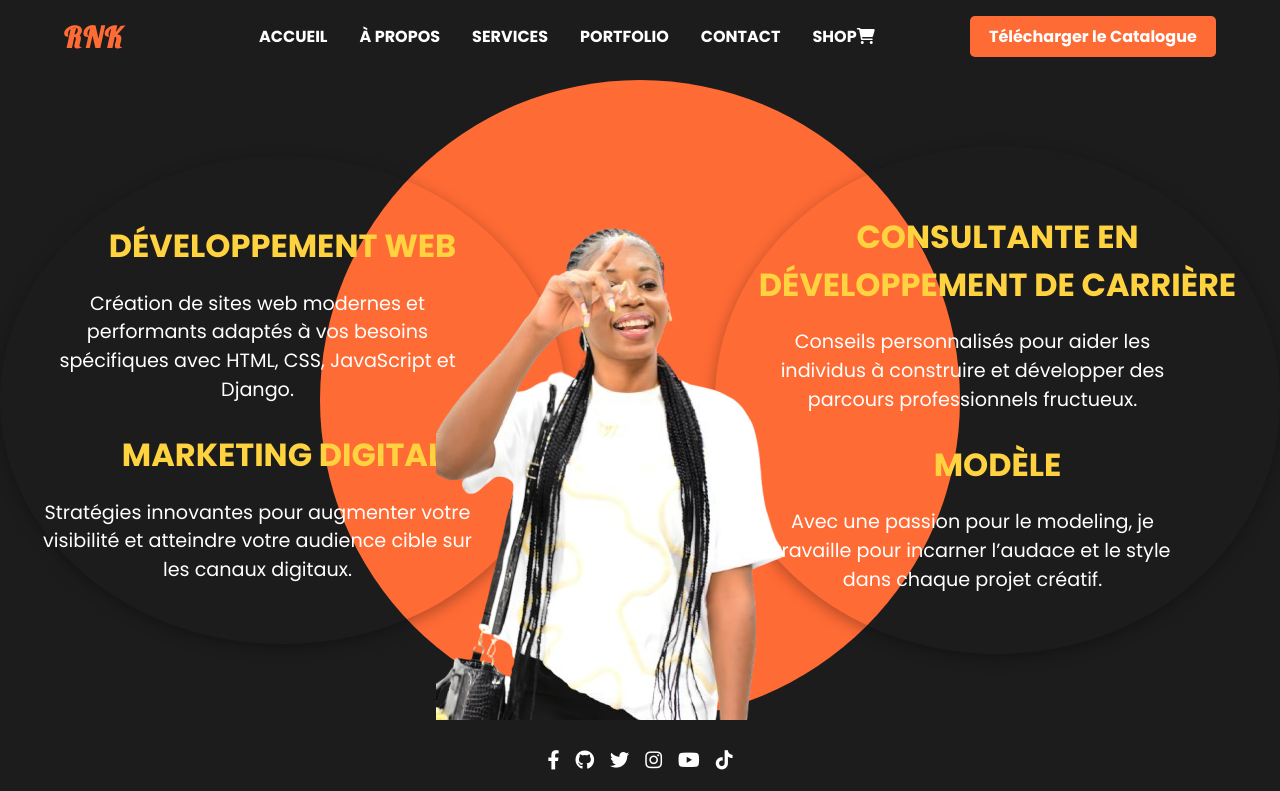
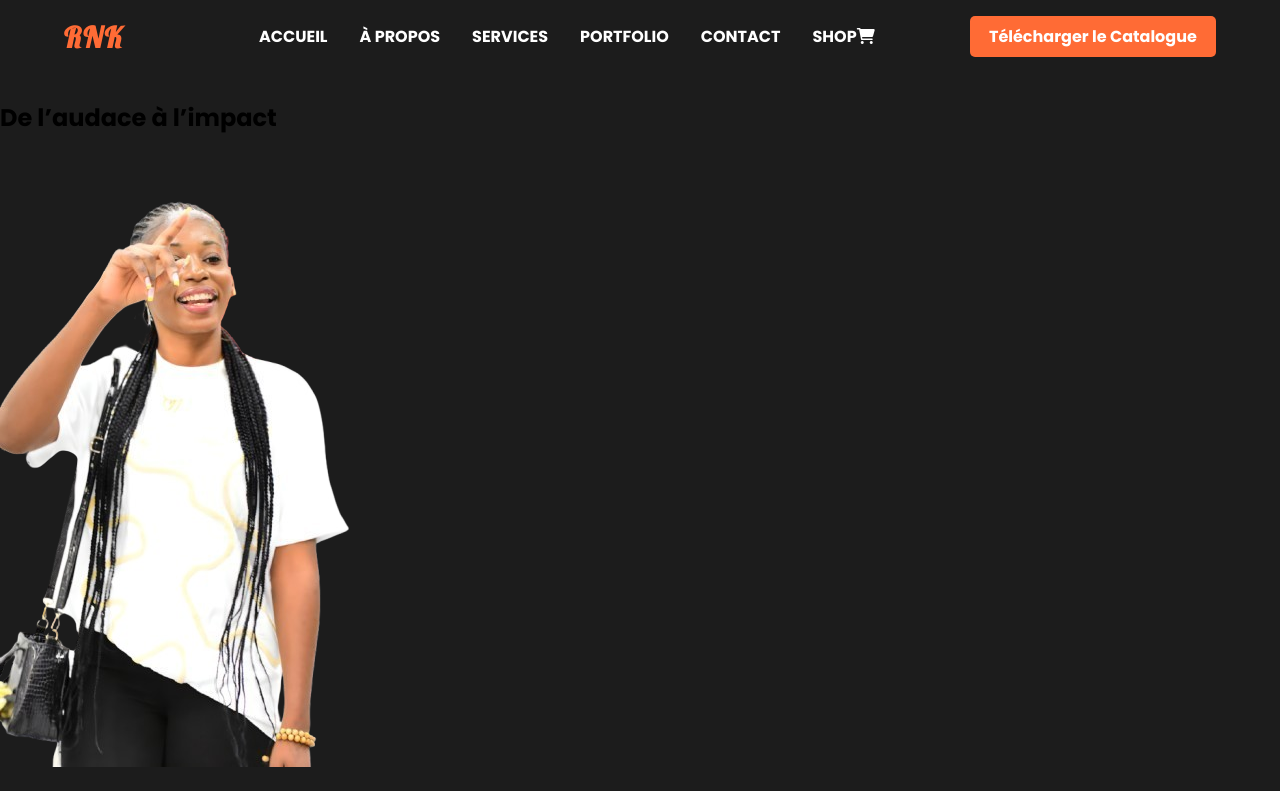
Before and after one commit to Rosvanie/portfolio, a plain HTML site: page index.html in a window 1280 px wide. Shown: the top 791 px of the page. Drawn offline with Linux system fonts and the light colour scheme.

Commit message:
Update style.css

```diff
--- a/style.css
+++ b/style.css
@@ -28,10 +28,17 @@ body {
     padding: 0;
     box-sizing: border-box;
     font-family: var(--font-links);
+    scroll-padding-top: 80px; /* Ajustez cette valeur en fonction de la hauteur de votre navbar */
+    background-color: var(--navbar-bg);
+
 }
 
 
-
+section {
+    height: calc(100vh - 80px); /* Remplacez 80px par la hauteur exacte de votre navbar */
+    padding-top: 80px; /* Crée un espacement en haut de la section pour éviter qu'elle commence sous la navbar */
+    box-sizing: border-box;
+}
 
 .navbar {
     display: flex;
@@ -96,6 +103,7 @@ body {
 
 .navbar-download .download-btn:hover {
     background-color: var(--hover-color);
+    color: var(--navbar-bg);
 }
 
 
@@ -186,267 +194,3 @@ body {
 .hamburger.open span:nth-child(3) {
     transform: rotate(-45deg) translate(5px, -5px); /* Troisième barre devient la partie inférieure */
 }
-
-
-
-
-
-
-
-
-
-
-
-/* Section Home */
-.home-section {
-    position: relative;
-    display: flex;
-    align-items: flex-end; /* Alignement du contenu vers le bas */
-    justify-content: center;
-    height: 100vh; /* Remplit toute la hauteur de l'écran */
-    background-color: var(--navbar-bg);
-    color: var(--link-color);
-    overflow: hidden; /* Évite le débordement */
-}
-
-#slogan{
-    display: none;
-}
-
-/* Grand Cercle de fond */
-.circle-bg {
-    position: absolute;
-    width: 50vw; /* Prend 60% de la largeur de l'écran */
-    height: 50vw; /* Prend 60% de la hauteur de l'écran */
-    max-height: 100vh; /* Max hauteur de 60% de la hauteur de l'écran */
-    background-color: var(--primary-color);
-    border-radius: 50%; /* Cercle complet */
-    top: 50%; /* Centrer verticalement */
-    left: 50%; /* Centrer horizontalement */
-    transform: translate(-50%, -50%); /* Centrer complètement */
-    z-index: 1; /* Au fond */
-}
-
-
-/* Image devant le cercle */
-.image-container {
-    position: absolute; /* Positionnement absolu */
-    bottom: 0; /* Coller l'image au bas de la section */
-    left: 50%; /* Centrer horizontalement */
-    transform: translate(-50%, 0); /* Ajustement centré */
-    z-index: 3; /* Au-dessus de tout */
-}
-
-.image-container img {
-    width: 100%; /* Ajustez la taille selon vos préférences */
-    height: auto;
-    max-width: 500px; /* Taille maximale pour l'image */
-}
-
-
-/* Ajustements responsifs */
-@media(max-width:820px){
-    .image-container img{
-        width: 500px;
-    }
-}
-@media (max-width: 768px) {
-    .content-container {
-        flex-direction: column;
-        text-align: center;
-    }
-
-
-    .image-container {
-        bottom: -20%; /* Ajustez selon le placement sur mobile */
-        width: 100%; /* Taille réduite pour mobile */
-    }
-}
-
-
-
-
-
-
-
-/* Section principale */
-.content-container {
-    display: flex;
-    justify-content: space-between;
-    align-items: center; /* Aligne verticalement */
-    height: 100%; /* Hauteur complète de la section */
-    position: relative; /* Pour un positionnement absolu des enfants */
-    z-index: 2;
-    gap: 150px;
-}
-
-/* Styles de texte à gauche et à droite */
-.text-left, .text-right {
-    flex: 1; /* Prend une part égale de l'espace */
-    display: flex;
-    justify-content: center; /* Centre le contenu dans le cercle */
-    align-items: center; /* Centre le contenu verticalement */
-
-}
-
-.circle {
-    background: linear-gradient(135deg, var(--primary-color), var(--secondary-color)); /* Dégradé de couleurs */
-    border-radius: 50%; /* Cercle complet */
-    padding: 40px; /* Espace à l'intérieur du cercle */
-    text-align: center; /* Centre le texte */
-    box-shadow: 0 4px 15px rgba(0, 0, 0, 0.3); /* Ombre portée pour un effet de profondeur */
-}
-
-.circle h2 {
-    font-size: 2em; /* Taille du titre */
-    margin-bottom: 0.5em; /* Espacement sous le titre */
-    font-weight: bold; /* Texte en gras */
-    text-transform: uppercase; /* Met en majuscules */
-    color: var(--hover-color); /* Couleur du texte */
-
-
-}
-
-
-.circle p {
-    font-size: 1.2em; /* Taille du texte descriptif */
-    line-height: 1.5; /* Hauteur de ligne pour la lisibilité */
-    color: var(--link-color); /* Couleur du texte */
-
-}
-
-.text-left .circle p{
-    margin-right: 50px;
-}
-.text-right .circle p{
-    margin-right: 50px;
-}
-
-
-/* Ajustements responsifs pour le texte */
-
-@media(max-width:862px){
-    .circle p{
-        display: none;
-    }
-}
-/* Pour les écrans de 768px et moins */
-@media (max-width: 768px) {
-    .content-container{
-        display: none;
-    }
-
-}
-
-
-
-
-
-
-
-
-
-/* Section pour les liens des réseaux sociaux */
-.social-links {
-    position: absolute; /* Positionnement absolu */
-    bottom: 0; /* Coller au bas de la section */
-    left: 0; /* Aligner à gauche */
-    width: 100%; /* Prend toute la largeur de l'écran */
-    height: 10%; /* Prend 20% de la hauteur de la section */
-    background-color: var(--navbar-bg); /* Fond noir pour masquer imperfections */
-    display: flex; /* Flexbox pour l'alignement horizontal */
-    justify-content: center; /* Centrer les icônes horizontalement */
-    align-items: center; /* Centrer verticalement */
-    z-index: 10000; /* Doit être au-dessus de tout */
-}
-
-.social-icon {
-    color: var(--link-color); /* Couleur des icônes */
-    font-size: 1.5em; /* Taille des icônes */
-    margin: 0 1em; /* Espace entre les icônes */
-    transition: transform 0.3s; /* Animation pour l'effet hover */
-}
-
-.social-icon:hover {
-    transform: scale(1.1); /* Agrandir l'icône au survol */
-    color: var(--hover-color);
-    zoom: 2;
-}
-
-
-
-
-
-
-
-
-
-
-
-
-
-/* Style général de la section À propos */
-.about-section {
-    background-color: var(--background-color);
-    color: var(--main-text-color);
-    font-family: var(--font-links);
-    padding: 3rem 2rem;
-    max-width: 1200px;
-    margin: 0 auto;
-    border-radius: 8px;
-    text-align: center;
-}
-
-/* Titres */
-.about-title {
-    font-family: var(--font-logo);
-    font-size: var(--font-size-title);
-    color: var(--primary-color);
-    margin-bottom: 1rem;
-}
-
-.about-subtitle {
-    font-family: var(--font-links);
-    font-size: var(--font-size-subtitle);
-    color: var(--secondary-text-color);
-    margin-top: 0;
-}
-
-/* Texte principal */
-.about-text {
-    font-size: var(--font-size-text);
-    color: var(--main-text-color);
-    line-height: 1.6;
-    margin: 1rem 0;
-}
-
-/* Boutons d’appel à l’action */
-.button-about {
-    background-color: var(--primary-color);
-    color: var(--link-color);
-    font-family: var(--font-links);
-    font-size: var(--font-size-text);
-    padding: 0.75rem 1.5rem;
-    margin-top: 2rem;
-    border: none;
-    border-radius: 4px;
-    text-decoration: none;
-    transition: background-color 0.3s ease;
-}
-
-.button-about:hover {
-    background-color: var(--hover-color);
-    color: var(--navbar-bg);
-}
-
-/* Liens sociaux */
-.social-links a {
-    color: var(--link-color);
-    margin: 0 0.5rem;
-    font-size: 1.2em;
-    transition: color 0.3s ease;
-}
-
-.social-links a:hover {
-    color: var(--hover-color);
-}
```
